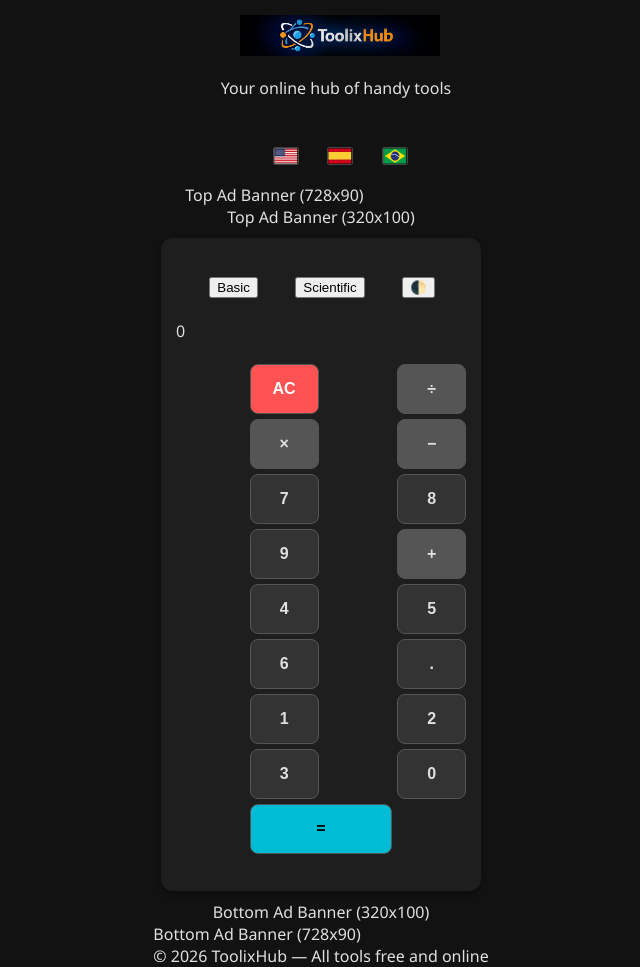
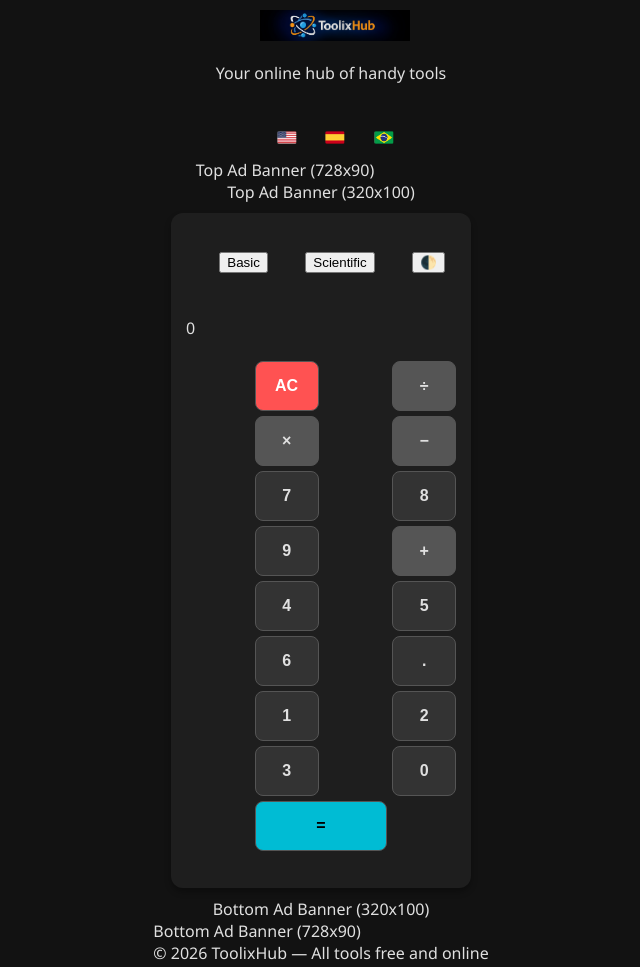
Before and after one commit to toolixhub-app/toolixhub, a Jekyll site: the page calculator.html, which Jekyll copies as it is, in a window 1280 px wide. Shown: the whole page, without its empty margins (319-959 px from the left). Built offline with Jekyll 4.4.1, drawn with Linux system fonts in a browser that asks for light colours.

Commit message:
Update style.css

```diff
--- a/css/style.css
+++ b/css/style.css
@@ -3,22 +3,18 @@
   --bg-color: #121212;
   --container-bg: #1e1e1e;
   --text-color: #e0e0e0;
-  --secondary-text: #888;
   --accent-color: #00bcd4;
-  --highlight-color: #c6ff00;
   --border-color: #555;
   --btn-bg: #333;
   --btn-hover: #444;
   --special-btn-bg: #555;
-  --sci-btn-bg: #2a2a2a;
   --ac-btn-bg: #ff5252;
-  --ad-bg: #2a2a2a;
 }
 
 body {
   background-color: var(--bg-color);
   color: var(--text-color);
-  font-family: 'Segoe UI', Roboto, Helvetica, Arial, sans-serif;
+  font-family: 'Segoe UI', Roboto, sans-serif;
   margin: 0;
   display: flex;
   flex-direction: column;
@@ -27,34 +23,12 @@ body {
 }
 
 /* --- CABEÇALHO --- */
-header {
-  text-align: center;
-  padding: 15px;
-  width: 100%;
-}
+header { text-align: center; padding: 10px; width: 100%; }
+header img { max-width: 150px; height: auto; }
+.lang-selector { margin-top: 5px; display: flex; justify-content: center; gap: 8px; }
+.lang-selector img { width: 20px; height: 13px; border-radius: 2px; }
 
-header img {
-  max-width: 200px;
-  height: auto;
-}
-
-.lang-selector {
-  margin-top: 10px;
-  display: flex;
-  justify-content: center;
-  gap: 8px;
-}
-
-/* Padronizando bandeiras */
-.lang-selector img {
-  width: 24px;
-  height: 16px;
-  border-radius: 2px;
-  border: 1px solid #444;
-  display: block;
-}
-
-/* --- Container da calculadora --- */
+/* --- CONTAINER DA CALCULADORA --- */
 .main-container {
   background: var(--container-bg);
   padding: 15px;
@@ -62,11 +36,11 @@ header img {
   border-radius: 12px;
   box-shadow: 0 4px 6px rgba(0,0,0,0.3);
   width: 90%;
-  max-width: 320px;
+  max-width: 300px;
   box-sizing: border-box;
 }
 
-/* --- GRADE DE BOTÕES (Corrigida) --- */
+/* --- GRADE DE BOTÕES (GRID) --- */
 .calc-buttons {
   display: grid;
   gap: 5px;
@@ -89,13 +63,9 @@ header img {
   display: flex;
   justify-content: center;
   align-items: center;
-  box-sizing: border-box;
 }
 
-/* Tamanho de fonte reduzido para botões científicos */
-.btn-calc.sci { font-size: 12px; }
-
-/* Botões Especiais */
 .btn-calc.equal { grid-column: span 2; background-color: var(--accent-color); color: #000; }
 .btn-calc.op { background-color: var(--special-btn-bg); }
 .btn-calc.ac { background-color: var(--ac-btn-bg); color: #fff; }
+.btn-calc.sci { font-size: 11px; }
```
